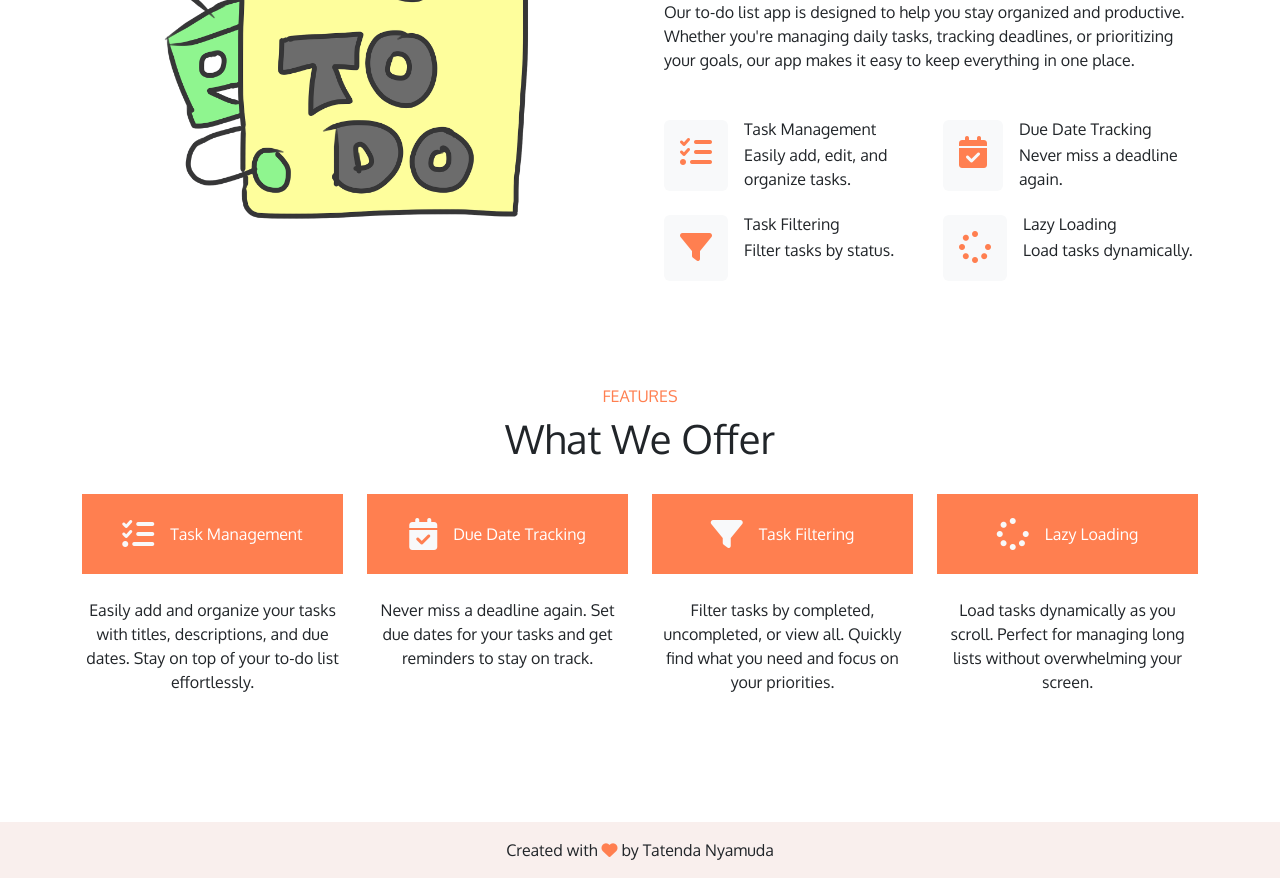
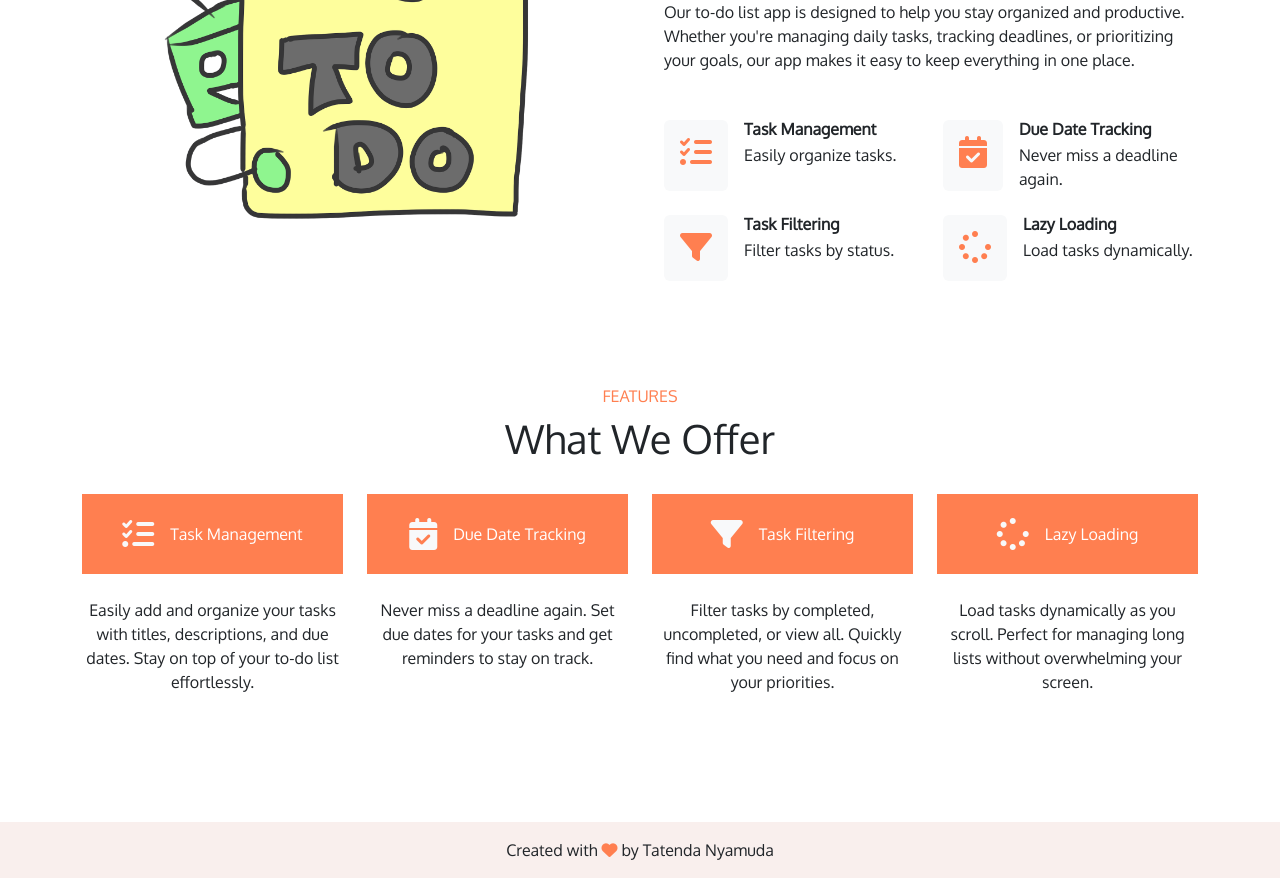
Before and after one commit to nyamuda/todo-app, a Vue app: page / in a window 1280 px wide. Shown: the part 900-1778 px from the top of the page. Built offline with nearby package versions, Linux system fonts and the light colour scheme.

Commit message:
readme content added

```diff
--- a/src/components/Home/AboutUsItem.vue
+++ b/src/components/Home/AboutUsItem.vue
@@ -33,8 +33,8 @@
                   <i class="fa fa-tasks fa-2x text-primary"></i>
                 </div>
                 <div>
-                  <h6 class="mb-1">Task Management</h6>
-                  <p class="mb-0">Easily add, edit, and organize tasks.</p>
+                  <h6 class="mb-1 fw-bold">Task Management</h6>
+                  <p class="mb-0">Easily organize tasks.</p>
                 </div>
               </div>
               <div class="col-sm-6 d-flex">
@@ -42,7 +42,7 @@
                   <i class="fa fa-calendar-check fa-2x text-primary"></i>
                 </div>
                 <div>
-                  <h6 class="mb-1">Due Date Tracking</h6>
+                  <h6 class="mb-1 fw-bold">Due Date Tracking</h6>
                   <p class="mb-0">Never miss a deadline again.</p>
                 </div>
               </div>
@@ -51,7 +51,7 @@
                   <i class="fa fa-filter fa-2x text-primary"></i>
                 </div>
                 <div>
-                  <h6 class="mb-1">Task Filtering</h6>
+                  <h6 class="mb-1 fw-bold">Task Filtering</h6>
                   <p class="mb-0">Filter tasks by status.</p>
                 </div>
               </div>
@@ -60,7 +60,7 @@
                   <i class="fa fa-spinner fa-2x text-primary"></i>
                 </div>
                 <div>
-                  <h6 class="mb-1">Lazy Loading</h6>
+                  <h6 class="mb-1 fw-bold">Lazy Loading</h6>
                   <p class="mb-0">Load tasks dynamically.</p>
                 </div>
               </div>
```
Also changed, not shown: 1 other file (tests, documents, lock files or other folders).
